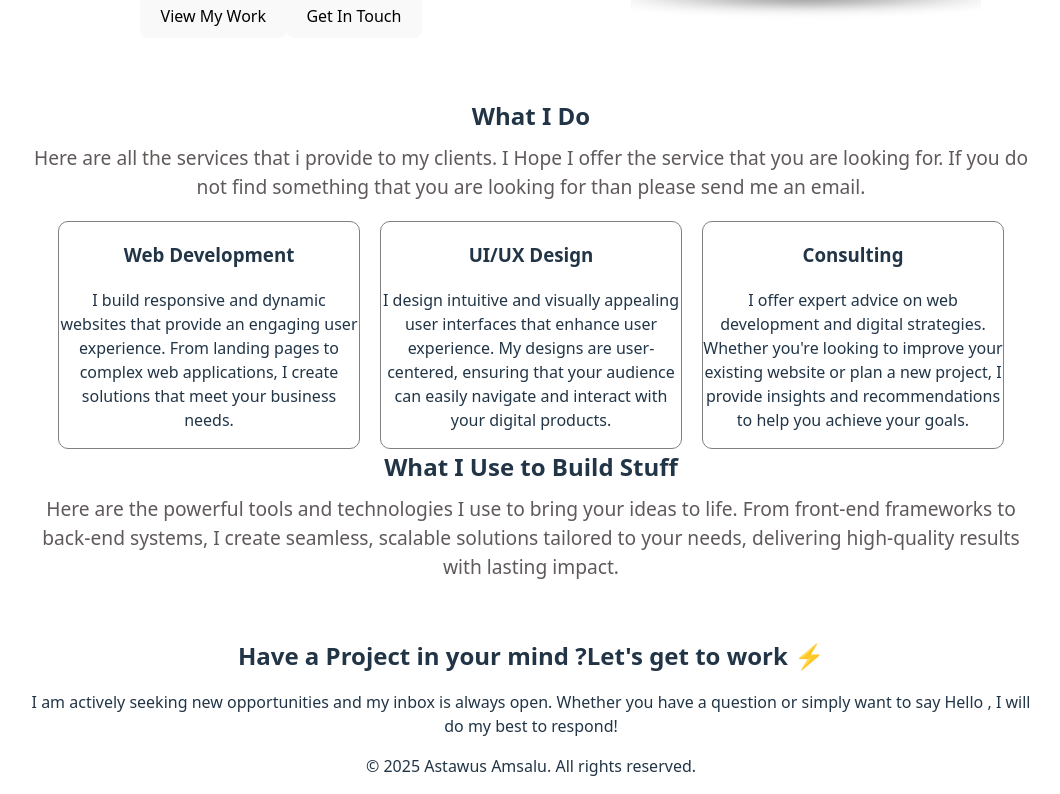
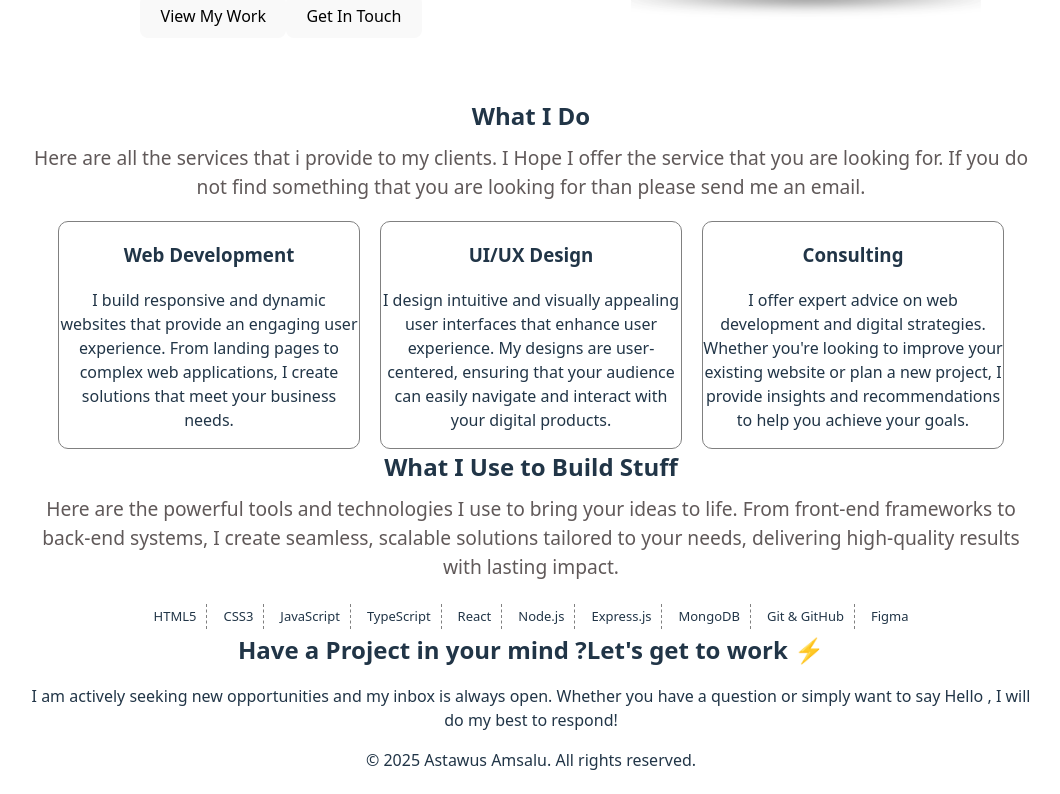
Before and after one commit to Zking4ever/Zking4ever, a React (Vite) app in the folder Portfolio(React)/: page / in a window 1280 px wide. Shown: the part 440-1234 px from the top of the page, without its empty margins (109-1169 px from the left). Built offline with nearby package versions, Linux system fonts and the light colour scheme.

Commit message:
maraquee bug fixed

```diff
--- a/Portfolio(React)/src/pages/Home.tsx
+++ b/Portfolio(React)/src/pages/Home.tsx
@@ -47,7 +47,6 @@ const Home = ({clickHandler}: {clickHandler:(x:string)=>void}) => {
                         <span className="home-title">What I Use to Build Stuff</span>
                         <p className="home-title-desc">Here are the powerful tools and technologies I use to bring your ideas to life. From front-end frameworks to back-end systems, I create seamless, scalable solutions tailored to your needs, delivering high-quality results with lasting impact.</p>
                     </div>
-                    <marquee direction="right" className="marquee">
                     <div>
                         <div className="tools-container">
                             <div className="tool">HTML5</div>
@@ -62,7 +61,6 @@ const Home = ({clickHandler}: {clickHandler:(x:string)=>void}) => {
                             <div className="tool">Figma</div>
                         </div>
                     </div>
-                    </marquee>
             </section>
             <section>
                     <div>
```
